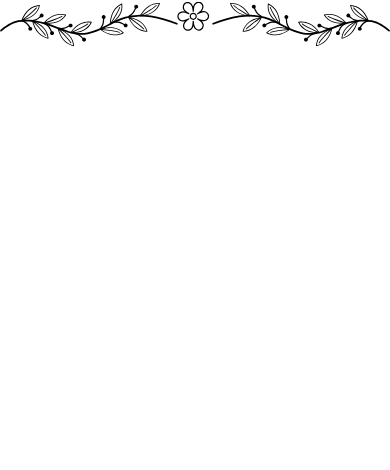
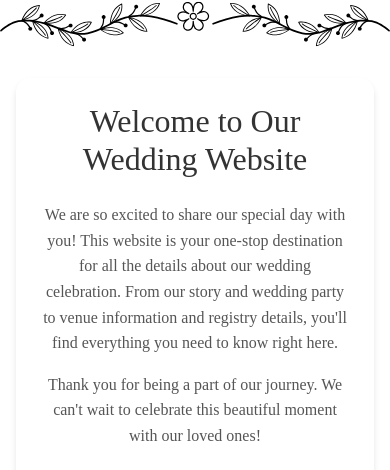
Before and after one commit to mbdrag3/wedding-full, a React (Vite) app in the folder client/: page / in a window 390 px wide. Shown: the part 371-841 px from the top of the page. Built offline with nearby package versions, Linux system fonts and the light colour scheme; sample sign-in values are in the browser's storage.

Commit message:
added to home

```diff
--- a/client/src/components/pages/Home.jsx
+++ b/client/src/components/pages/Home.jsx
@@ -39,7 +39,19 @@ const Home = () => {
           alt="Cute Floral Page Divider"
           className="flower-divider"
         />
-  </div>
+      </div>
+
+      {/* Welcome Section */}
+      <div className="welcome-section">
+        <h2>Welcome to Our Wedding Website</h2>
+        <p>
+          We are so excited to share our special day with you! This website is your one-stop destination for all the details about our wedding celebration.
+          From our story and wedding party to venue information and registry details, you'll find everything you need to know right here.
+        </p>
+        <p>
+          Thank you for being a part of our journey. We can't wait to celebrate this beautiful moment with our loved ones!
+        </p>
+      </div>
 
     </div>
   );
--- a/client/src/components/pages/Party.jsx
+++ b/client/src/components/pages/Party.jsx
@@ -64,7 +64,7 @@ const WeddingParty = () => {
       name: "Henry Colombi",
       description:
       {
-        intro: "Most likely to be watching a bet unfold at our wedding. O/U on the first kiss?"
+        intro: "Most likely to be watching a bet unfold at our wedding. O/U 5 sec on the first kiss?"
       }
     },
     {
@@ -150,7 +150,7 @@ const WeddingParty = () => {
       name: "Raysa Lizardo",
       description:
       {
-        intro: "My bestie for the restie.",
+        intro: "My bestie for the restie. 💕",
 
       }
     },
@@ -257,7 +257,6 @@ const WeddingParty = () => {
       </div>
 
       {/* Flower divider */}
-
       <div style={{ textAlign: "center" }}>
         <img src={flowerDivider} alt="Cute Floral Page Divider" style={{ width: "100%", height: "auto" }} />
       </div>
@@ -305,7 +304,6 @@ const WeddingParty = () => {
       </div>
 
       {/* Flower divider */}
-
       <div style={{ textAlign: "center" }}>
         <img src={flowerDivider} alt="Cute Floral Page Divider" style={{ width: "100%", height: "auto" }} />
       </div>
--- a/client/src/styles/Home.css
+++ b/client/src/styles/Home.css
@@ -42,6 +42,45 @@ html, body {
   height: auto; /* Maintain aspect ratio */
 }
 
+/* Welcome Section Styles */
+.welcome-section {
+  max-width: 800px;
+  margin: 2rem auto;
+  padding: 2rem;
+  text-align: center;
+  background-color: rgba(255, 255, 255, 0.9);
+  border-radius: 15px;
+  box-shadow: 0 4px 6px rgba(0, 0, 0, 0.1);
+}
+
+.welcome-section h2 {
+  font-size: 2.5rem;
+  margin-bottom: 1.5rem;
+  color: #333;
+}
+
+.welcome-section p {
+  font-size: 1.2rem;
+  line-height: 1.6;
+  margin-bottom: 1rem;
+  color: #555;
+}
+
+/* Media query for welcome section */
+@media (max-width: 768px) {
+  .welcome-section {
+    padding: 1.5rem;
+    margin: 1.5rem 1rem;
+  }
+
+  .welcome-section h2 {
+    font-size: 2rem;
+  }
+
+  .welcome-section p {
+    font-size: 1rem;
+  }
+}
 
 @keyframes scroll-marquee {
   from {
--- a/client/src/styles/Party.css
+++ b/client/src/styles/Party.css
@@ -304,3 +304,43 @@
     margin-bottom: 0.3rem;
   }
 }
+
+/* Welcome Section Styles */
+.welcome-section {
+  max-width: 800px;
+  margin: 2rem auto;
+  padding: 2rem;
+  text-align: center;
+  background-color: rgba(255, 255, 255, 0.9);
+  border-radius: 15px;
+  box-shadow: 0 4px 6px rgba(0, 0, 0, 0.1);
+}
+
+.welcome-section h2 {
+  font-size: 2.5rem;
+  margin-bottom: 1.5rem;
+  color: #333;
+}
+
+.welcome-section p {
+  font-size: 1.2rem;
+  line-height: 1.6;
+  margin-bottom: 1rem;
+  color: #555;
+}
+
+/* Media query for welcome section */
+@media (max-width: 768px) {
+  .welcome-section {
+    padding: 1.5rem;
+    margin: 1.5rem 1rem;
+  }
+
+  .welcome-section h2 {
+    font-size: 2rem;
+  }
+
+  .welcome-section p {
+    font-size: 1rem;
+  }
+}
```
